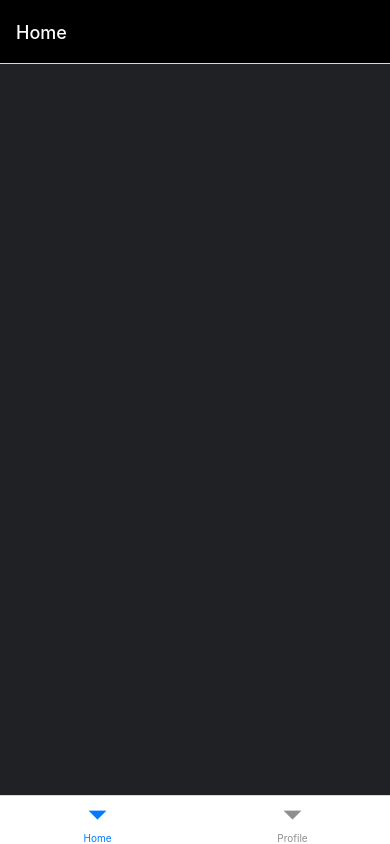
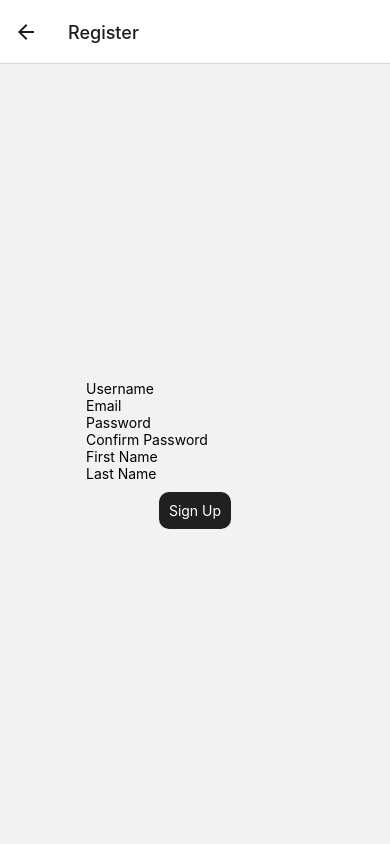
Before and after one commit to Peterhyh/uncut-social, a React Native app: screen /Register in a window 390 px wide. Built offline with nearby package versions, Linux system fonts and the light colour scheme.

Commit message:
landing and register screen update

```diff
--- a/App.js
+++ b/App.js
@@ -1,10 +1,28 @@
-import Main from './screens/MainComponent';
+import RegisterScreen from './screens/RegisterScreen';
+import LandingScreen from './screens/LandingScreen';
 import { NavigationContainer } from '@react-navigation/native';
+import { createStackNavigator } from '@react-navigation/stack';
+
+const Stack = createStackNavigator();
 
 export default function App() {
   return (
     <NavigationContainer>
-      <Main />
+      <Stack.Navigator
+        initialRouteName='Landing'
+      >
+        <Stack.Screen
+          name='Landing'
+          component={LandingScreen}
+          options={{
+            headerShown: false
+          }}
+        />
+        <Stack.Screen
+          name='Register'
+          component={RegisterScreen}
+        />
+      </Stack.Navigator>
     </NavigationContainer>
   );
 };
--- /dev/null
+++ b/screens/LandingScreen.js
@@ -0,0 +1,29 @@
+import { Button, View, StyleSheet, Platform } from 'react-native';
+import Constants from 'expo-constants';
+
+const LandingScreen = ({ navigation }) => {
+    return (
+        <View style={styles.container}>
+            <Button
+                title='Register'
+                onPress={() => navigation.navigate('Register')}
+            />
+            <Button
+                title='Login'
+                onPress={() => navigation.navigate('Login')}
+            />
+        </View>
+    );
+};
+
+const styles = StyleSheet.create({
+    container: {
+        flex: 1,
+        paddingTop: Platform.OS === 'ios' ? 0 : Constants.statusBarHeight,
+        display: 'flex',
+        alignItems: 'center',
+        justifyContent: 'center',
+    },
+});
+
+export default LandingScreen;
--- /dev/null
+++ b/screens/RegisterScreen.js
@@ -0,0 +1,77 @@
+import { View, TextInput, Text, StyleSheet, TouchableOpacity } from 'react-native';
+import { useState } from 'react';
+
+
+
+const RegisterScreen = () => {
+    const [username, setUsername] = useState('');
+    const [password, setPassword] = useState('');
+    const [confirmPassword, setConfirmPassword] = useState('');
+    const [firstName, setFirstName] = useState('');
+    const [lastName, setLastName] = useState('');
+    const [email, setEmail] = useState('');
+
+    return (
+        <View style={styles.container}>
+            <TextInput
+                placeholder='Username'
+                value={username}
+                onChange={(e) => setUsername(e.target.value)}
+            />
+            <TextInput
+                placeholder='Email'
+                value={email}
+                onChange={(e) => setEmail(e.target.value)}
+            />
+            <TextInput
+                placeholder='Password'
+                secureTextEntry={true}
+                value={password}
+                onChange={(e) => setPassword(e.target.value)}
+            />
+            <TextInput
+                placeholder='Confirm Password'
+                secureTextEntry={true}
+                value={confirmPassword}
+                onChange={(e) => setConfirmPassword(e.target.value)}
+            />
+            <TextInput
+                placeholder='First Name'
+                value={firstName}
+                onChange={(e) => setFirstName(e.target.value)}
+            />
+            <TextInput
+                placeholder='Last Name'
+                value={lastName}
+                onChange={(e) => setLastName(e.target.value)}
+            />
+
+            <TouchableOpacity
+                style={styles.button}
+            >
+                <Text style={styles.buttonText}>Sign Up</Text>
+            </TouchableOpacity>
+
+        </View>
+    );
+};
+
+const styles = StyleSheet.create({
+    container: {
+        display: 'flex',
+        justifyContent: 'center',
+        alignItems: 'center',
+        height: '100%',
+    },
+    button: {
+        backgroundColor: '#202020',
+        padding: 10,
+        marginTop: 10,
+        borderRadius: 10,
+    },
+    buttonText: {
+        color: '#fff',
+    }
+});
+
+export default RegisterScreen;
```
Also changed, not shown: package.json (+7 -2 lines), 2 other files (tests, documents, lock files or other folders).
